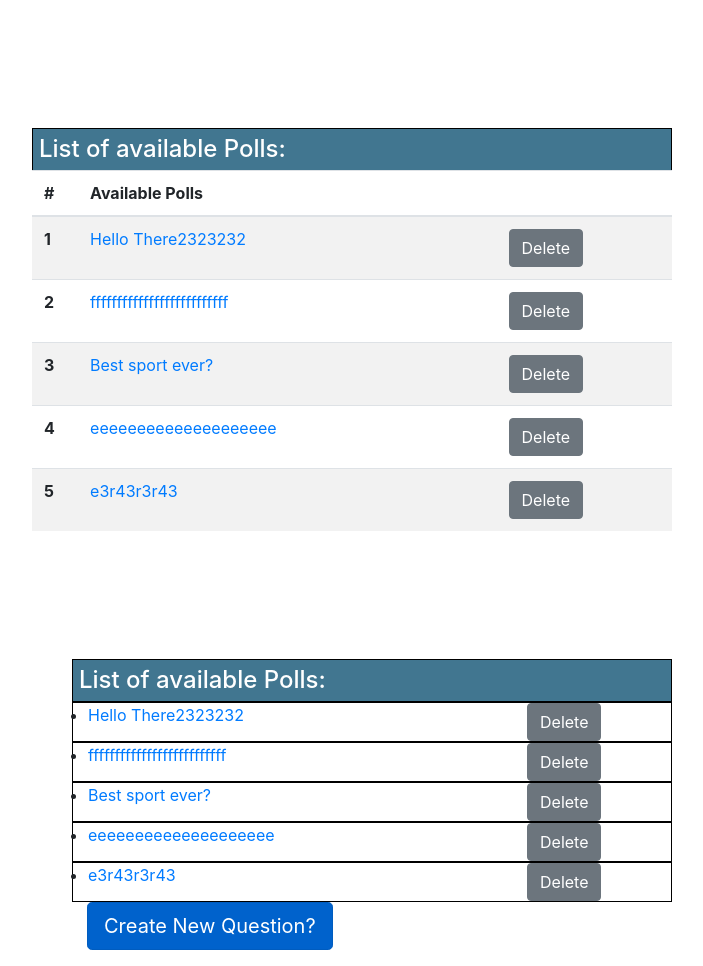
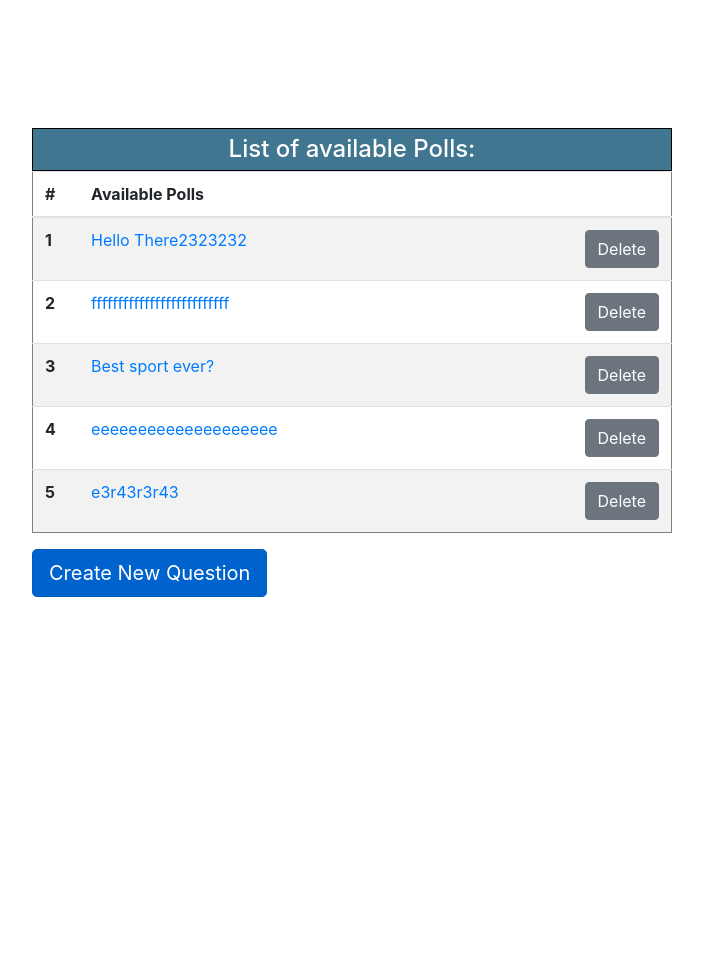
Before and after one commit to SameerKhan-Dev/django-poll-app, a Django app: page /polls/ in a window 1280 px wide. Shown: the part 56-1022 px from the top of the page, without its empty margins (288-991 px from the left). After the commit the page ends 653 px from the top, so only its background shows below. Run offline with Django 3.2, Linux system fonts and the light colour scheme; data comes from the database, SQL or seed files in the repository; both versions use the stored data as it was after the commit; some libraries are stand-ins or nearby versions.

Commit message:
added styling and formatting for the details view

```diff
--- a/mysite/polls/static/polls/style.css
+++ b/mysite/polls/static/polls/style.css
@@ -21,6 +21,7 @@
     margin: 0%;
     background-color: #417690;
     color: white;
+    text-align: center;
 }
 
 .deleteLink {
@@ -31,3 +32,36 @@
     background-color: #417690;
     color: white;
 }
+
+.deleteCol {
+    text-align: right;
+}
+.pollsTable {
+    border: 1px gray solid;
+}
+.detailsFormVoteContainer {
+    text-align: center;
+    display:flex;
+    flex-direction: column;
+    width: 35%;
+    margin: auto;
+    margin-top: 10%;
+    border: 1px black solid;
+    background: #F8F8FF;
+}
+
+.detailTitle {
+    background-color: #417690;
+    color: white;
+}
+.pollsButton {
+    margin: 20px;
+    align-self: flex-start;
+}
+.choice {
+    padding: 10px;
+}
+
+.voteButton {
+    padding: 20px;
+}
--- a/mysite/polls/templates/polls/index.html
+++ b/mysite/polls/templates/polls/index.html
@@ -2,14 +2,13 @@
 {% extends 'polls/base.html' %}
 
 {% block content %}
-
     <div class="pollsContainer">
-    <table class="table table-striped">
+        <table class="table table-striped pollsTable">
              <thead>
                     <tr>
                         <h4 class = "listTitle">List of available Polls:</h4>
                     </tr>
-                <tr>
+                    <tr class="rowTable">
                         <th scope="col">#</th>
                         <th scope="col">Available Polls</th>
                         <th scope="col"></th>
@@ -20,63 +19,11 @@
                     <tr>
                         <th scope="row">{{forloop.counter}}</th>
                         <td><a href="{% url 'polls:detail' question.id %}">{{ question.question_text }}</a></td>
-                    <td><a class="btn btn-secondary deleteLink" href="{% url 'polls:delete' question.id %}">Delete</a></td>
+                        <td class="deleteCol"><a class="btn btn-secondary deleteLink" href="{% url 'polls:delete' question.id %}">Delete</a></td>
                     </tr>
                {% endfor %}
              </tbody>
         </table>
+        <a class="btn btn-primary btn-lg active" href="{% url 'polls:newQuestion'%}">Create New Question</a>
     </div>
-<div class="pollsContainer">
-    {% if latest_question_list %}
-        <ul>
-            <h4 class = "listTitle">List of available Polls:</h4>
-            <div class = "container">
-                {% for question in latest_question_list %}
-                    <div class = "row listItem">
-                        <div class="col">
-                            <li><a href="{% url 'polls:detail' question.id %}">{{ question.question_text }}</a>
-                        </div>
-                        <div class="col">
-                            <a class="btn btn-secondary deleteLink" href="{% url 'polls:delete' question.id %}">Delete</a>
-                        </div>
-                    </div>
-                    {% endfor %}
-                <a class="btn btn-primary btn-lg active" href="{% url 'polls:newQuestion'%}">Create New Question?</a>
-            </div>
-        </ul>
-    {% else %}
-        <p>No polls are available.</p>
-    {% endif %}
-
 {% endblock %}
-</div>
-<table class="table table-striped">
-  <thead>
-    <tr>
-      <th scope="col">#</th>
-      <th scope="col">First</th>
-      <th scope="col">Last</th>
-      <th scope="col">Handle</th>
-    </tr>
-  </thead>
-  <tbody>
-    <tr>
-      <th scope="row">1</th>
-      <td>Mark</td>
-      <td>Otto</td>
-      <td>@mdo</td>
-    </tr>
-    <tr>
-      <th scope="row">2</th>
-      <td>Jacob</td>
-      <td>Thornton</td>
-      <td>@fat</td>
-    </tr>
-    <tr>
-      <th scope="row">3</th>
-      <td>Larry</td>
-      <td>the Bird</td>
-      <td>@twitter</td>
-    </tr>
-  </tbody>
-</table>
```
Also changed, not shown: mysite/polls/templates/polls/detail.html (+16 -7 lines), mysite/db.sqlite3. Lines whose indentation alone changed are shown as unchanged.
